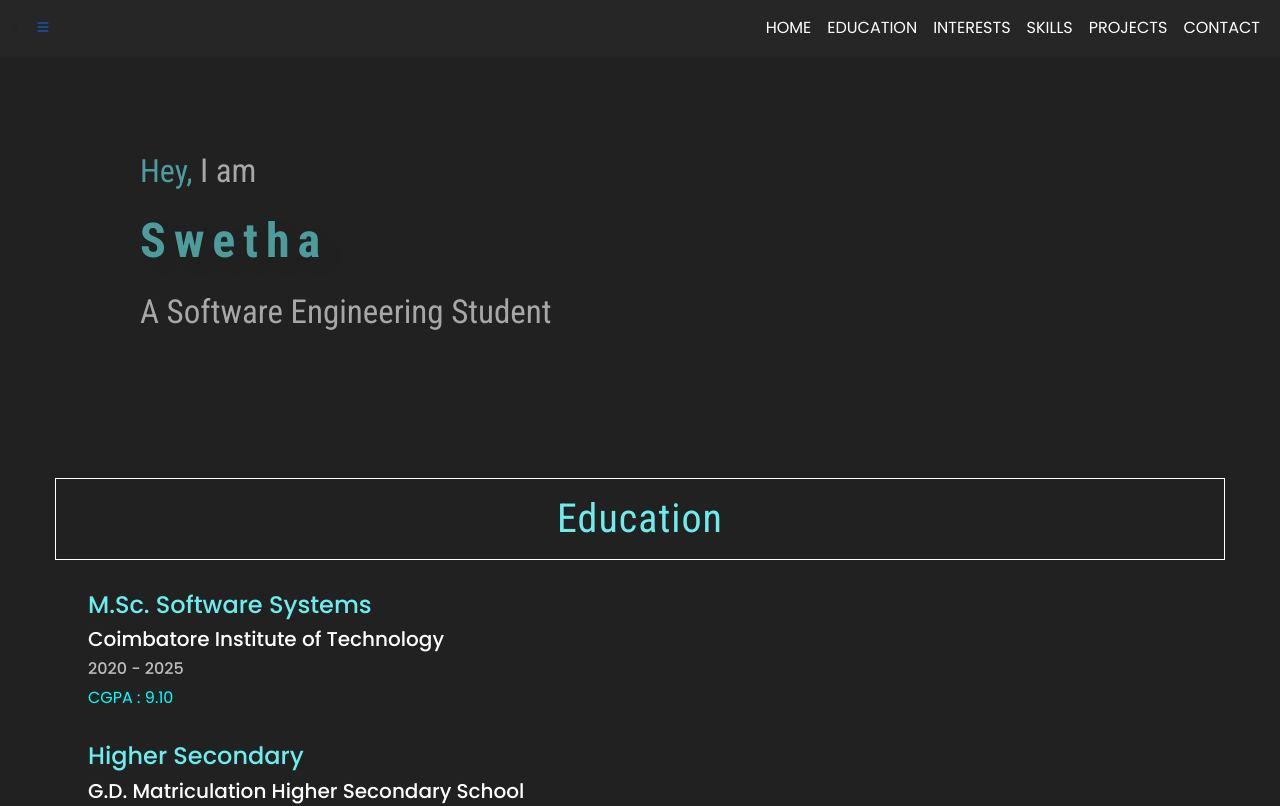
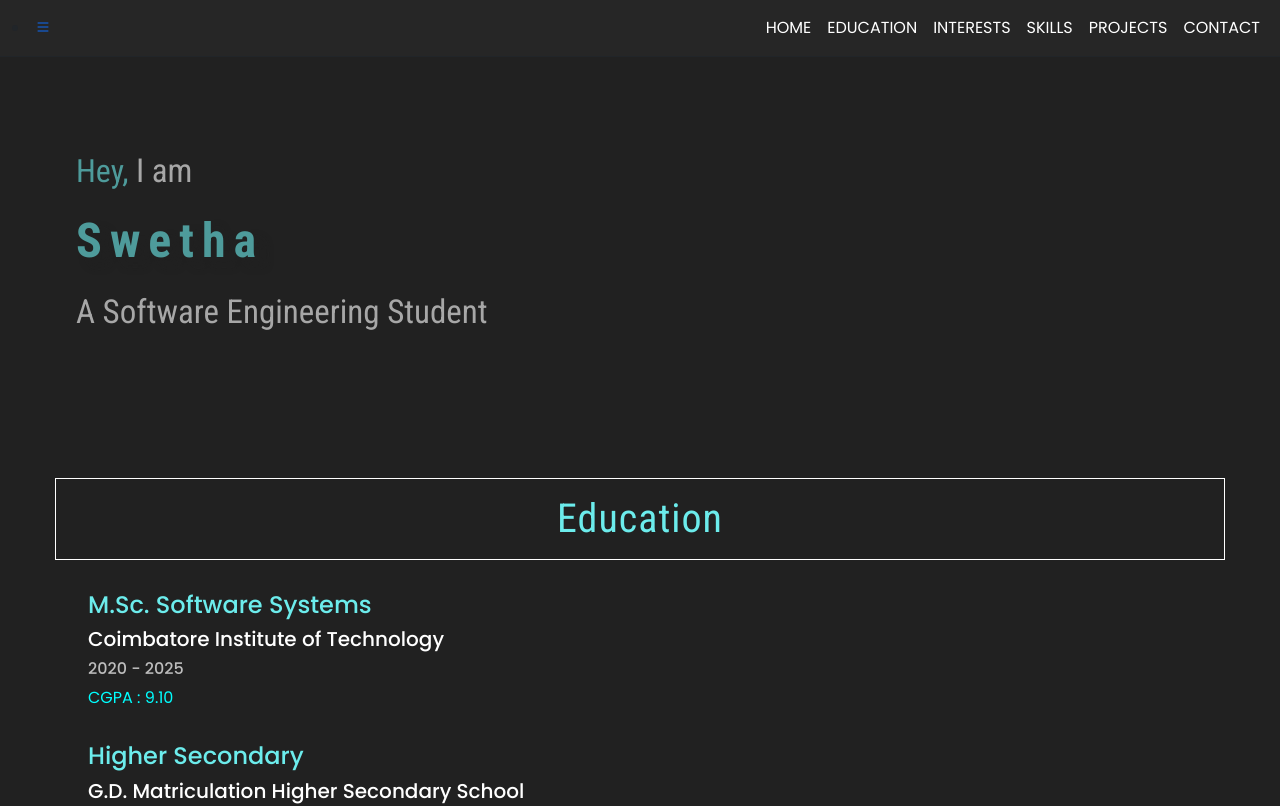
Before and after one commit to swetha2662/Swetha-s-Resume-Portfolio---Using-Angular, an Angular app: page / in a window 1280 px wide. Shown: the top 806 px of the page. Built offline with nearby package versions, Linux system fonts and the light colour scheme; some icons are missing.

Commit message:
Update home.component.css

```diff
--- a/src/app/home/home.component.css
+++ b/src/app/home/home.component.css
@@ -3,7 +3,6 @@ div{
     display: inline-block;
     overflow: hidden;
     white-space: nowrap;
-    margin-left: 2rem;
 }
 
 div:first-of-type{
```
